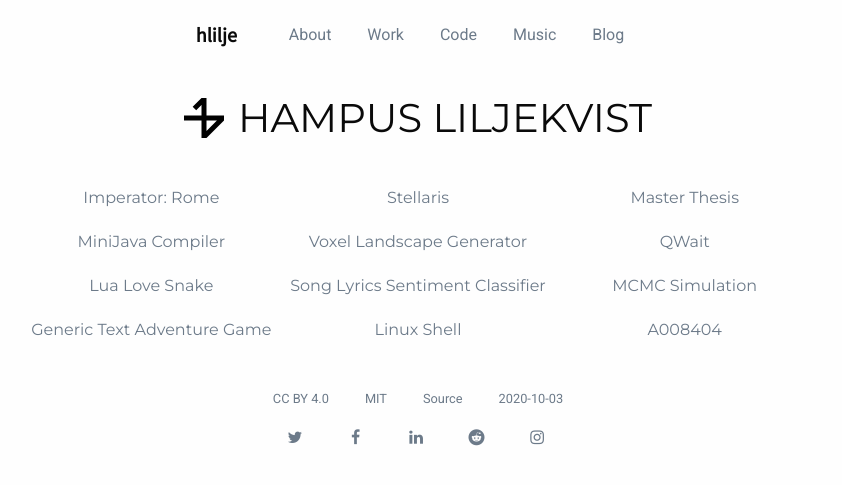
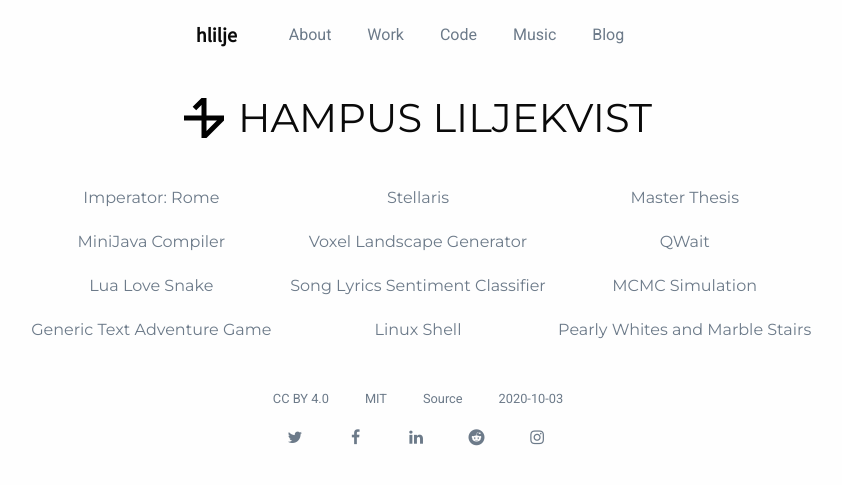
Before and after one commit to hlilje/hlilje.github.io, a Jekyll site: the page built from index.html, in a window 1280 px wide. Shown: the top 485 px of the page, without its empty margins (222-1064 px from the left). Built offline with Jekyll 4.4.1, drawn with Linux system fonts in a browser that asks for light colours; nearby versions of some CDN libraries.

Commit message:
Update portfolio-items.yml

```diff
--- a/_data/portfolio-items.yml
+++ b/_data/portfolio-items.yml
@@ -9,4 +9,4 @@
 "MCMC Simulation": https://github.com/hlilje/mcmc-train
 "Generic Text Adventure Game": https://github.com/hlilje/text-adventure
 "Linux Shell": https://github.com/hlilje/simple-shell
-"A008404": https://open.spotify.com/album/3pHRYdeZfDgCh0ZLMQpLhF
+"Pearly Whites and Marble Stairs": https://open.spotify.com/album/3LMaB4z8LwaUPL7zBmveY5
```
